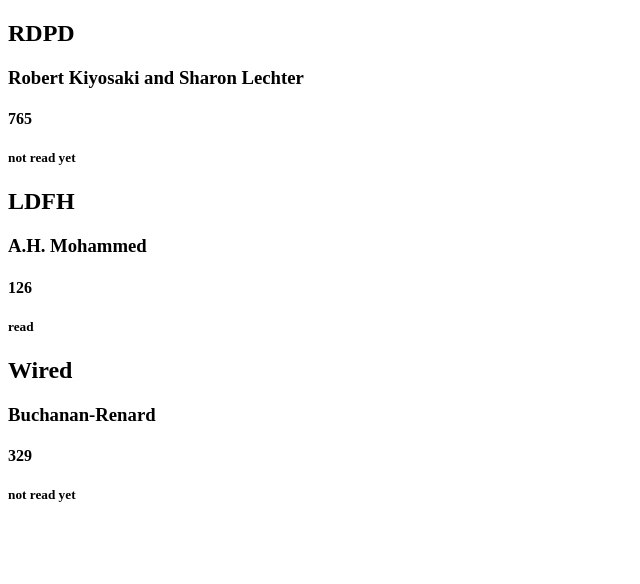
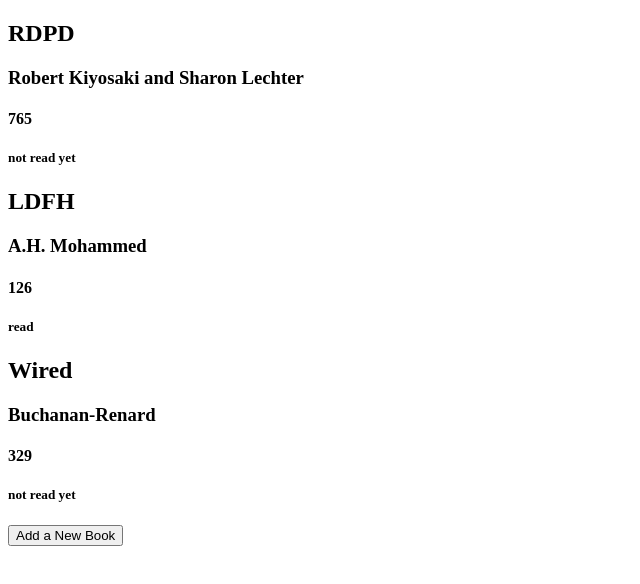
Before and after one commit to Ralatcode/Library, a plain HTML site: page index.html in a window 1280 px wide. Shown: the whole page, without its empty margins (0-640 px from the left). Drawn offline with Linux system fonts and the light colour scheme.

Commit message:
added button to add book

```diff
--- a/index.html
+++ b/index.html
@@ -12,5 +12,8 @@
     <div class="container">
 
     </div>
+    <div class="">
+        <button class="add-book">Add a New Book</button>
+    </div>
 </body>
 </html>
```
